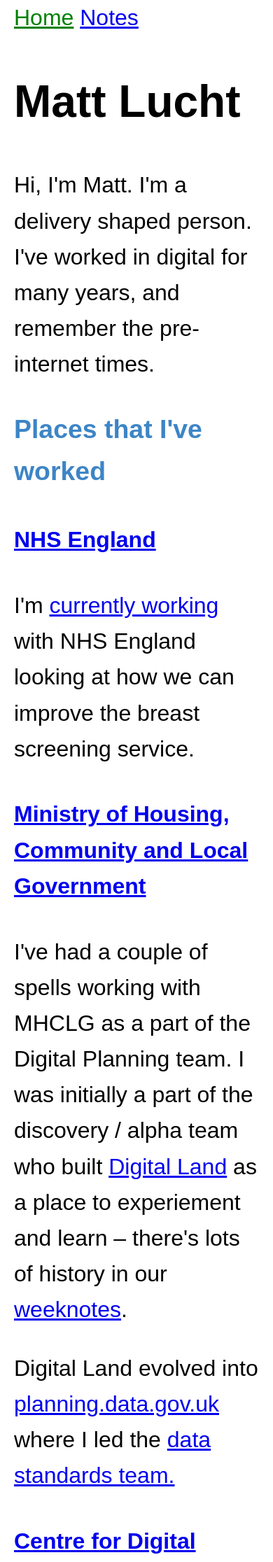
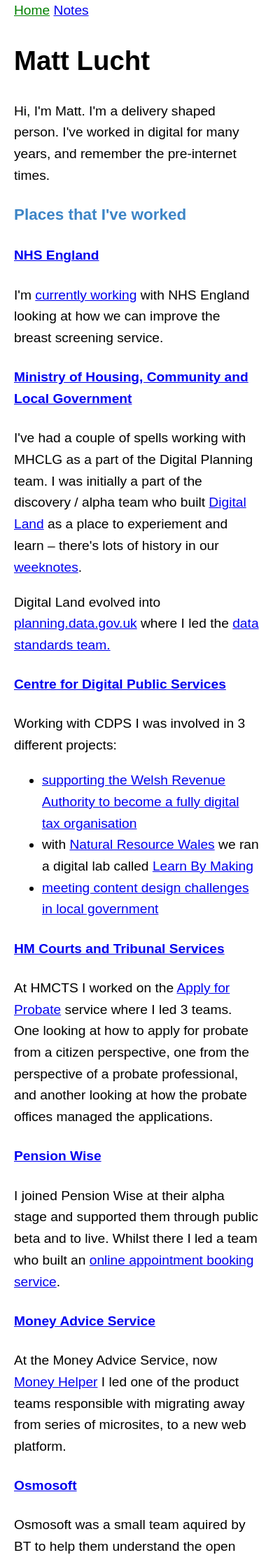
Before and after one commit to mattlucht/mattlucht.github.io, a Jekyll site: the page built from index.html, in a window 390 px wide. Shown: the top 2232 px of the page at 70% size. Built offline with Jekyll 4.4.1, drawn with Linux system fonts in a browser that asks for light colours.

Commit message:
removes css font size change

```diff
--- a/_sass/main.scss
+++ b/_sass/main.scss
@@ -98,10 +98,3 @@
     font-size: var(--small-screen-font-size);
   }
 }
-
-/* Larger font size for mobile devices */
-@media (max-width: 768px) {
-  body {
-    font-size: 2rem;
-  }
-}
```
